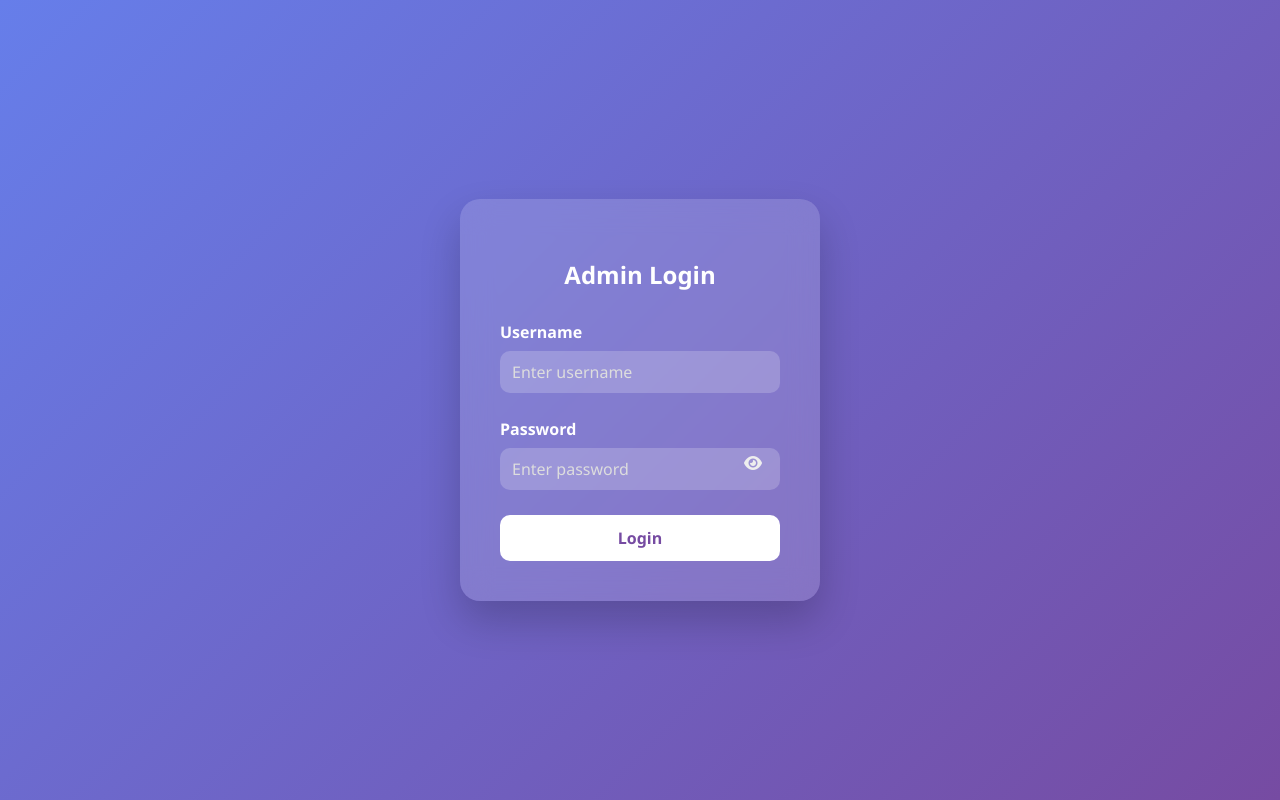
After one commit to Islam-vz7/Academyium, a PHP site: page /admin/login.php in a window 1280 px wide. The commit adds this page. Run offline with PHP 8.4, Linux system fonts and the light colour scheme.

Commit message:
login and logout logic

```diff
--- /dev/null
+++ b/models/connect.php
@@ -0,0 +1,6 @@
+<?php
+$host = 'localhost';
+$dbUser = 'root';
+$dbPass = '';
+
+$dbName = 'academyium';
--- /dev/null
+++ b/view/admin/login.php
@@ -0,0 +1,171 @@
+<!DOCTYPE html>
+<html lang="en">
+<head>
+  <meta charset="UTF-8" />
+  <meta name="viewport" content="width=device-width, initial-scale=1.0"/>
+  <title>Admin Login</title>
+
+  <!-- Font Awesome Icons -->
+  <link rel="stylesheet" href="https://cdnjs.cloudflare.com/ajax/libs/font-awesome/6.5.0/css/all.min.css">
+
+  <!-- Style -->
+  <style>
+    * {
+      box-sizing: border-box;
+      font-family: "Segoe UI", sans-serif;
+    }
+
+    body {
+      margin: 0;
+      padding: 0;
+      background: linear-gradient(135deg, #667eea, #764ba2);
+      display: flex;
+      justify-content: center;
+      align-items: center;
+      height: 100vh;
+      overflow: hidden;
+    }
+
+    .login-container {
+      background: rgba(255, 255, 255, 0.15);
+      backdrop-filter: blur(15px);
+      -webkit-backdrop-filter: blur(15px);
+      padding: 40px;
+      border-radius: 20px;
+      box-shadow: 0 20px 40px rgba(0, 0, 0, 0.2);
+      width: 360px;
+      animation: fadeIn 1s ease-in-out;
+      color: #fff;
+    }
+
+    @keyframes fadeIn {
+      0% {
+        transform: translateY(30px);
+        opacity: 0;
+      }
+      100% {
+        transform: translateY(0);
+        opacity: 1;
+      }
+    }
+
+    .login-container h2 {
+      text-align: center;
+      margin-bottom: 30px;
+      color: #fff;
+    }
+
+    .form-group {
+      position: relative;
+      margin-bottom: 25px;
+    }
+
+    .form-group label {
+      display: block;
+      margin-bottom: 8px;
+      font-weight: bold;
+    }
+
+    .form-group input {
+      width: 100%;
+      padding: 10px 42px 10px 12px;
+      border: none;
+      border-radius: 10px;
+      font-size: 16px;
+      background: rgba(255, 255, 255, 0.2);
+      color: #fff;
+    }
+
+    .form-group input::placeholder {
+      color: #ddd;
+    }
+
+    .toggle-password {
+      position: absolute;
+      top: 36px;
+      right: 12px;
+      background: none;
+      border: none;
+      cursor: pointer;
+      color: #eee;
+    }
+
+    .toggle-password i {
+      font-size: 1rem;
+    }
+
+    .submit-btn {
+      width: 100%;
+      padding: 12px;
+      background: #fff;
+      border: none;
+      border-radius: 10px;
+      color: #764ba2;
+      font-size: 16px;
+      font-weight: bold;
+      cursor: pointer;
+      transition: background 0.3s ease, transform 0.2s ease;
+    }
+
+    .submit-btn:hover {
+      background: #eee;
+      transform: translateY(-2px);
+    }
+
+    .error {
+      color: #ffdddd;
+      background: rgba(255, 0, 0, 0.2);
+      padding: 10px;
+      border-radius: 10px;
+      font-size: 14px;
+      text-align: center;
+      margin-bottom: 15px;
+    }
+  </style>
+</head>
+<body>
+
+  <div class="login-container">
+    <h2>Admin Login</h2>
+
+    <?php if (isset($_GET['error']) && $_GET['error'] == 'invalid') : ?>
+      <div class="error">Please enter valid name and password</div>
+    <?php endif; ?>
+
+    <form action="../../controller/adminController/login.php" method="POST">
+      <div class="form-group">
+        <label for="name">Username</label>
+        <input type="text" id="name" name="name" placeholder="Enter username" required />
+      </div>
+
+      <div class="form-group">
+        <label for="password">Password</label>
+        <input type="password" id="password" name="password" placeholder="Enter password" required />
+        <button type="button" class="toggle-password" onclick="togglePassword()">
+          <i class="fas fa-eye" id="eyeIcon"></i>
+        </button>
+      </div>
+
+      <button type="submit" class="submit-btn" name="submit">Login</button>
+    </form>
+  </div>
+
+  <script>
+    function togglePassword() {
+      const passwordInput = document.getElementById("password");
+      const eyeIcon = document.getElementById("eyeIcon");
+
+      if (passwordInput.type === "password") {
+        passwordInput.type = "text";
+        eyeIcon.classList.remove("fa-eye");
+        eyeIcon.classList.add("fa-eye-slash");
+      } else {
+        passwordInput.type = "password";
+        eyeIcon.classList.remove("fa-eye-slash");
+        eyeIcon.classList.add("fa-eye");
+      }
+    }
+  </script>
+
+</body>
+</html>
```
Also changed, not shown: controller/adminController/login.php (added, +22 -0 lines), controller/adminController/logout.php (added, +9 -0 lines), models/DatabaseClass.php (added, +100 -0 lines), models/DatabaseConnectionsSingleton.php (added, +38 -0 lines), models/user.php (added, +103 -0 lines), view/admin/dashboard.php (+15 -10 lines).
